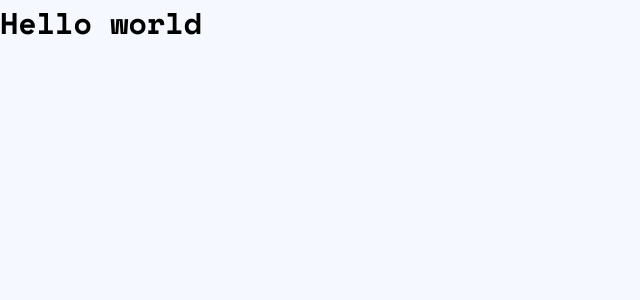
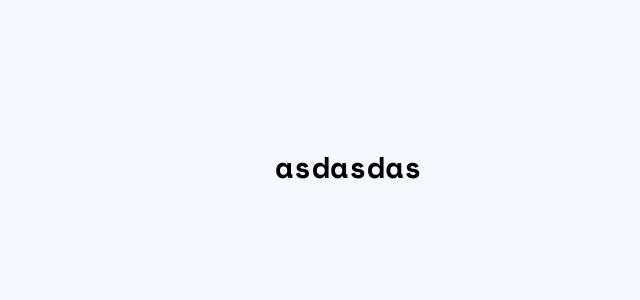
Before and after one commit to eduardogomesf/dev-finder, a React (Vite) app: page / in a window 1280 px wide. Shown: the top 300 px of the page, without its empty margins (0-640 px from the left). Built offline with nearby package versions, Linux system fonts and the light colour scheme.

Commit message:
feat: add Main component

```diff
--- a/src/App.tsx
+++ b/src/App.tsx
@@ -1,11 +1,14 @@
 import { ThemeProvider } from "styled-components";
+import { Main } from "./components/Main";
 import { GlobalStyles } from "./styles/global";
 import { defaultTheme } from "./styles/themes/default";
 
 export function App () {
   return (
     <ThemeProvider theme={defaultTheme}>
-      <h1>Hello world</h1>
+      <Main>
+        <h1>asdasdas</h1>
+      </Main>
       <GlobalStyles />
     </ThemeProvider>
   )
--- /dev/null
+++ b/src/components/Main/index.tsx
@@ -0,0 +1,14 @@
+import { ReactNode } from "react"
+import { MainContainer } from "./styles"
+
+type MainProps = {
+    children: ReactNode
+}
+
+export function Main ({ children }: MainProps) {
+    return (
+        <MainContainer>
+            {children}
+        </MainContainer>
+    )
+}
--- /dev/null
+++ b/src/components/Main/styles.ts
@@ -0,0 +1,7 @@
+import styled from "styled-components";
+
+export const MainContainer = styled.main`
+    max-width: 730px;
+    width: 100%;
+    margin: 9rem auto 0;
+`
```
